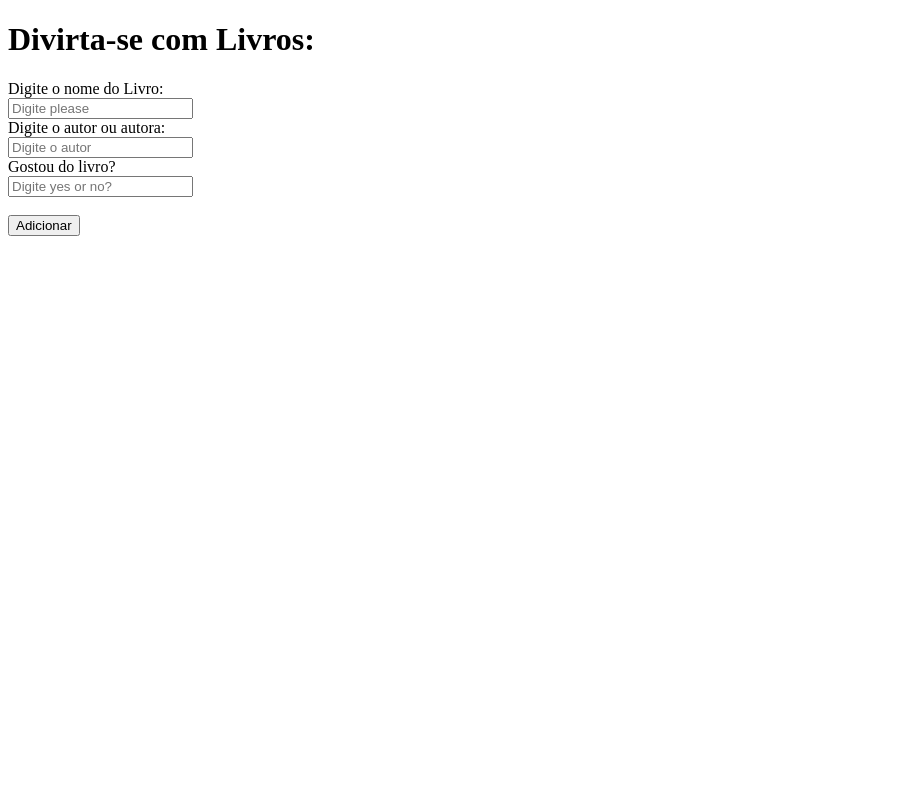
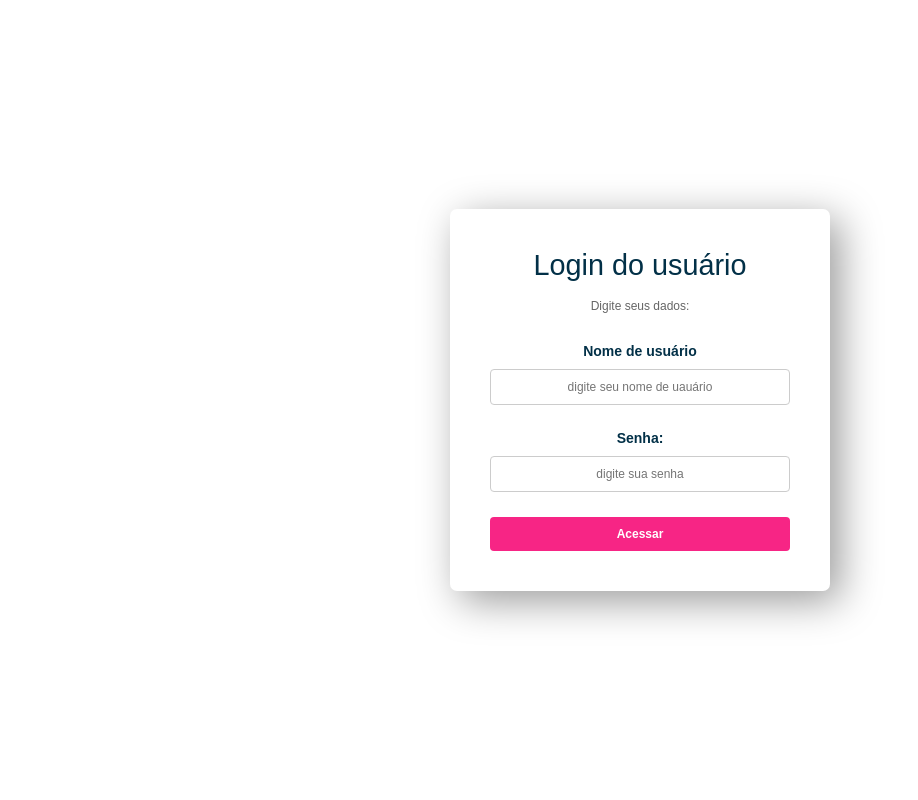
Before and after one commit to MayMatilde/LBP1_OProjetooo3, a Flask app: page / in a window 1280 px wide. Shown: the whole page, without its empty margins (0-918 px from the left). Run offline with Flask 3, Linux system fonts and the light colour scheme.

Commit message:
Update index.html

```diff
--- a/projetinho/templates/index.html
+++ b/projetinho/templates/index.html
@@ -4,28 +4,124 @@
     <meta charset="UTF-8">
     <meta name="viewport" content="width=device-width, initial-scale=1.0">
     <title>Sei lá</title>
+    <style>
+        body {
+            font-family: 'Inter', sans-serif;
+            margin: 0;
+            padding: 0;
+            color: #023047
+        }
+
+        .page {
+            font-family: Arial, sans-serif;
+            display: flex;
+            flex-direction: column;
+            align-items: center;
+            align-content: center;
+            justify-content: center;
+            height: 100vh;
+            text-align: center;
+            margin: 0;
+        }
+
+        .formLogin {
+            display: flex;
+            flex-direction: column;
+            background-color: #fff;
+            border-radius: 7px;
+            padding: 40px;
+            box-shadow: 10px 10px 40px rgba(0, 0, 0, 0.4);
+            gap: 5px;
+            text-align: center;
+            width: 300px;
+            margin: auto;
+        }
+
+        .formLogin h1 {
+            padding: 0;
+            margin: 0;
+            font-weight: 500;
+            font-size: 1.8em;
+        }
+
+        .formLogin p {
+            display: inline-block;
+            font-size: 12px;
+            color: #666;
+            margin-bottom: 25px;
+            text-align: center;
+        }
+
+        .formLogin input {
+            padding: 10px;
+            font-size: 12px;
+            border: 1px solid #ccc;
+            margin-bottom: 20px;
+            margin-top: 5px;
+            border-radius: 4px;
+            transition: all linear 160ms;
+            outline: none;
+            text-align: center;
+        }
+
+
+        .formLogin input:focus {
+            border: 1px solid #f72585;
+        }
+
+        .formLogin label {
+            font-size: 14px;
+            font-weight: 600;
+            text-align: center;
+        }
+
+        .formLogin a {
+            display: inline-block;
+            margin-bottom: 20px;
+            font-size: 13px;
+            color: #555;
+            transition: all linear 160ms;
+            text-align: center;
+        }
+
+        .formLogin a:hover {
+            color: #f72585;
+        }
+
+        .btn {
+            background-color: #f72585;
+            color: #fff;
+            font-size: 14px;
+            font-weight: 600;
+            border: none !important;
+            transition: all linear 160ms;
+            cursor: pointer;
+            margin: 0 !important;
+            text-align: center;
+
+        }
+
+        .btn:hover {
+            transform: scale(1.05);
+            background-color: #ff0676;
+
+        }
+    </style>
 </head>
 <body>
-    <h1>Divirta-se com Livros:</h1>
-    <form action="/add" method="post">
-        <label>Digite o nome do Livro:</label>
-        <br>
-        <input type="text" name="nome" placeholder="Digite please" required>
-        <br>
-        <label>Digite o autor ou autora:</label>
-        <br>
-        <input type="text" name="autor" placeholder="Digite o autor" required>
-        <br>
-        <label>Gostou do livro?</label>
-        <br>
-        <input type="text" name="gosto" placeholder="Digite yes or no?" required>
-        <br>        <br>
-        <button type="submit">Adicionar</button>
-    </form>
-    <ul>
-        {% for livro in listaLivros %}
-          <li>{{ livro.nome }} - {{ livro.autor }} - {{ livro.gosto }}</li>
-        {% endfor %}
-    </ul>
+    <div class="page">
+        <form method="post" class="formLogin">
+            <h1>Login do usuário</h1>
+            <p>Digite seus dados:</p>
+            <label for="text">Nome de usuário</label>
+            <input type="text" placeholder="digite seu nome de uauário" required>
+            <label for="password">Senha:</label>
+            <input type="password" placeholder="digite sua senha" required>
+            <input type="submit" value="Acessar" class="btn">
+        </form>
+    </div>
+</body>
+
+</html>
 </body>
 </html>
```
